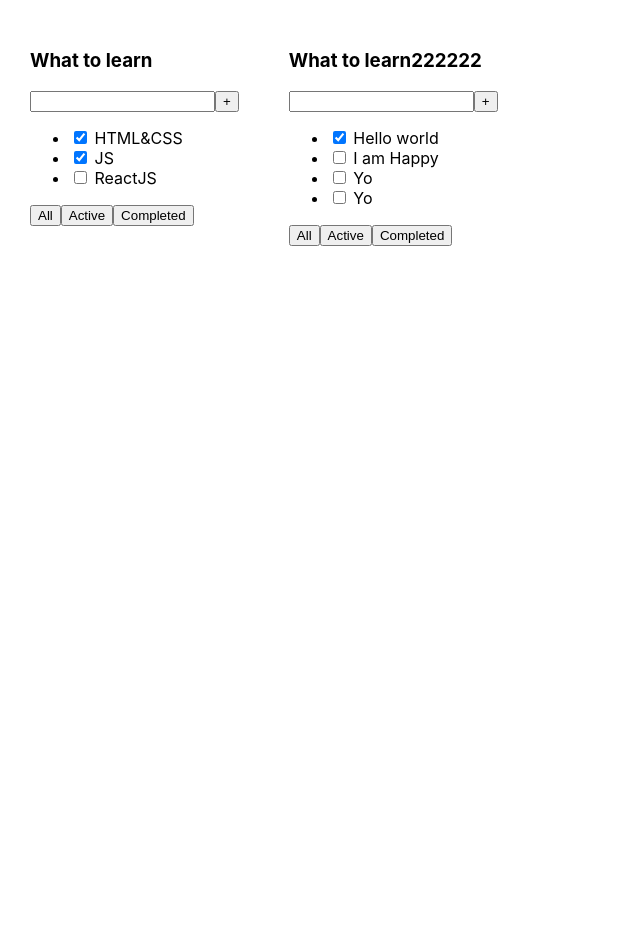
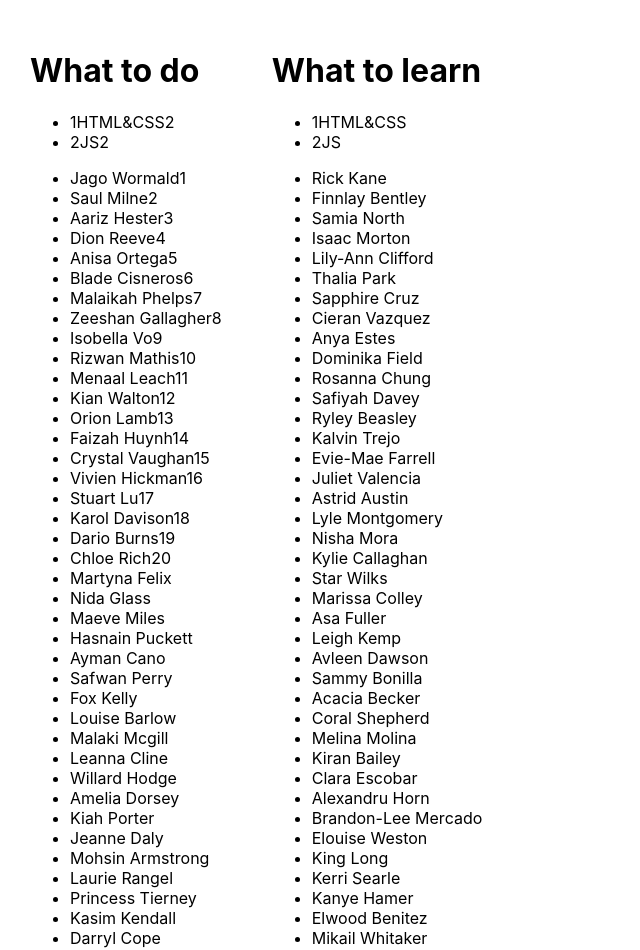
Before and after one commit to oprokopieva382/todoList, a React (Create React App) app: page / in a window 1280 px wide. Shown: the top 950 px of the page, without its empty margins (0-640 px from the left). Before the commit the page ends 800 px from the top, so only its background shows below. Built offline with nearby package versions, Linux system fonts and the light colour scheme.

Commit message:
added two arrays & connected with Tasks comp.

```diff
--- a/src/App.tsx
+++ b/src/App.tsx
@@ -1,25 +1,138 @@
 import React from "react";
 import "./App.css";
-import { Todolist } from "./Todolist";
+import { Tasks } from "./Tasks";
+
+export type DataType = {
+  title: string;
+  tasks: TasksType[];
+  students: Array<string>;
+};
+
+export type TasksType = {
+  taskId: number;
+  title: string;
+  isDone: boolean;
+};
 
 function App() {
-  const shapka = "What to learn";
-  const tasks1 = [
-    { id: 1, title: "HTML&CSS", isDone: true },
-    { id: 2, title: "JS", isDone: true },
-    { id: 3, title: "ReactJS", isDone: false },
-  ];
-  const tasks2 = [
-    { id: 1, title: "Hello world", isDone: true },
-    { id: 2, title: "I am Happy", isDone: false },
-    { id: 3, title: "Yo", isDone: false },
-    { id: 4, title: "Yo", isDone: false },
-  ];
+  const data1 = {
+    title: "What to do",
+    tasks: [
+      { taskId: 1, title: "HTML&CSS2", isDone: true },
+      { taskId: 2, title: "JS2", isDone: true },
+    ],
+    students: [
+      "Jago Wormald1",
+      "Saul Milne2",
+      "Aariz Hester3",
+      "Dion Reeve4",
+      "Anisa Ortega5",
+      "Blade Cisneros6",
+      "Malaikah Phelps7",
+      "Zeeshan Gallagher8",
+      "Isobella Vo9",
+      "Rizwan Mathis10",
+      "Menaal Leach11",
+      "Kian Walton12",
+      "Orion Lamb13",
+      "Faizah Huynh14",
+      "Crystal Vaughan15",
+      "Vivien Hickman16",
+      "Stuart Lu17",
+      "Karol Davison18",
+      "Dario Burns19",
+      "Chloe Rich20",
+      "Martyna Felix",
+      "Nida Glass",
+      "Maeve Miles",
+      "Hasnain Puckett",
+      "Ayman Cano",
+      "Safwan Perry",
+      "Fox Kelly",
+      "Louise Barlow",
+      "Malaki Mcgill",
+      "Leanna Cline",
+      "Willard Hodge",
+      "Amelia Dorsey",
+      "Kiah Porter",
+      "Jeanne Daly",
+      "Mohsin Armstrong",
+      "Laurie Rangel",
+      "Princess Tierney",
+      "Kasim Kendall",
+      "Darryl Cope",
+      "Elysha Ray",
+      "Liyana Harris",
+      "Kashif Blackburn",
+      "Atif Zimmerman",
+      "Sila Hartley",
+      "Ralphie Hebert",
+    ],
+  };
+  const data2 = {
+    title: "What to learn",
+    tasks: [
+      { taskId: 1, title: "HTML&CSS", isDone: true },
+      { taskId: 2, title: "JS", isDone: true },
+    ],
+    students: [
+      "Rick Kane",
+      "Finnlay Bentley",
+      "Samia North",
+      "Isaac Morton",
+      "Lily-Ann Clifford",
+      "Thalia Park",
+      "Sapphire Cruz",
+      "Cieran Vazquez",
+      "Anya Estes",
+      "Dominika Field",
+      "Rosanna Chung",
+      "Safiyah Davey",
+      "Ryley Beasley",
+      "Kalvin Trejo",
+      "Evie-Mae Farrell",
+      "Juliet Valencia",
+      "Astrid Austin",
+      "Lyle Montgomery",
+      "Nisha Mora",
+      "Kylie Callaghan",
+      "Star Wilks",
+      "Marissa Colley",
+      "Asa Fuller",
+      "Leigh Kemp",
+      "Avleen Dawson",
+      "Sammy Bonilla",
+      "Acacia Becker",
+      "Coral Shepherd",
+      "Melina Molina",
+      "Kiran Bailey",
+      "Clara Escobar",
+      "Alexandru Horn",
+      "Brandon-Lee Mercado",
+      "Elouise Weston",
+      "King Long",
+      "Kerri Searle",
+      "Kanye Hamer",
+      "Elwood Benitez",
+      "Mikail Whitaker",
+      "Bobby Hardy",
+      "Talha Ferry",
+      "Priscilla Landry",
+      "Olivia-Grace Cain",
+      "Kiaan Wallace",
+      "Wesley Padilla90",
+      "Ella-Grace Wooten91",
+      "Kaif Molloy92",
+      "Kamal Broadhurst93",
+      "Bianca Ferrell94",
+      "Micheal Talbot95",
+    ],
+  };
 
   return (
     <div className="App">
-      <Todolist shapka={shapka} tasks={tasks1} />
-      <Todolist shapka={"What to learn222222"} tasks={tasks2} />
+      <Tasks data={data1} />
+      <Tasks data={data2} />
     </div>
   );
 }
```
